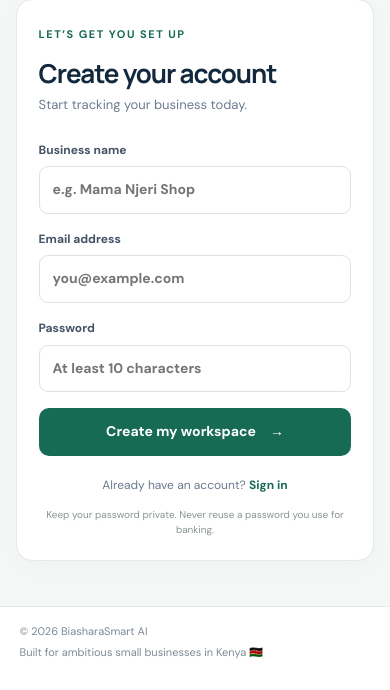
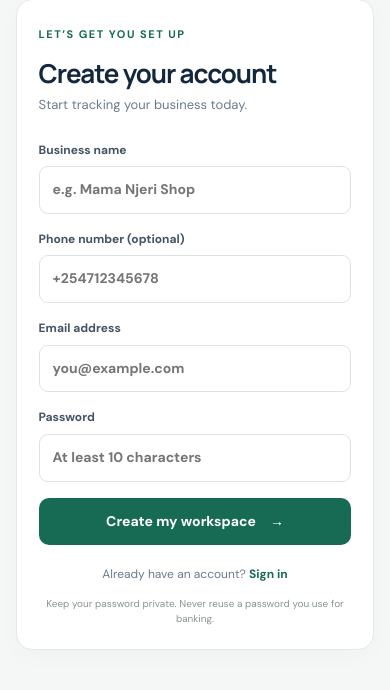
Before and after one commit to johnnychess43/biashara-smart-ai, a Flask app: page /register in a window 390 px wide. Shown: the part 408-1098 px from the top of the page. Before the commit the page ends 1067 px from the top, so only its background shows below. Run offline with Flask 3, Linux system fonts and the light colour scheme; some libraries are stand-ins or nearby versions.

Commit message:
Add optional phone field to account registration

```diff
--- a/templates/auth.html
+++ b/templates/auth.html
@@ -4,7 +4,7 @@
 <section class="auth-wrap"><div class="auth-aside"><span class="eyebrow">YOUR NEXT CHAPTER</span><h1>Good decisions start with <span>good numbers.</span></h1><p>Give your business a clear home for sales, inventory and expenses.</p><div class="aside-stat"><strong>One workspace.</strong><span>Your business records, organised in one place.</span></div></div>
 <div class="auth-card"><span class="eyebrow">{{ 'LET’S GET YOU SET UP' if mode == 'register' else 'WELCOME BACK' }}</span><h2>{{ 'Create your account' if mode == 'register' else 'Sign in to your workspace' }}</h2><p class="muted">{{ 'Start tracking your business today.' if mode == 'register' else 'Your business is ready when you are.' }}</p>
 <form method="post" class="stack-form"><input type="hidden" name="csrf_token" value="{{ csrf_token() }}">
-{% if mode == 'register' %}<label>Business name<input name="business_name" maxlength="120" autocomplete="organization" placeholder="e.g. Mama Njeri Shop" required></label>{% endif %}
+{% if mode == 'register' %}<label>Business name<input name="business_name" maxlength="120" autocomplete="organization" placeholder="e.g. Mama Njeri Shop" required></label><label>Phone number (optional)<input name="phone" type="tel" maxlength="32" autocomplete="tel" placeholder="+254712345678"></label>{% endif %}
 <label>Email address<input name="email" type="email" maxlength="255" autocomplete="email" placeholder="you@example.com" required></label>
 <label>Password<input name="password" type="password" minlength="10" autocomplete="{{ 'new-password' if mode == 'register' else 'current-password' }}" placeholder="{{ 'At least 10 characters' if mode == 'register' else 'Your password' }}" required></label>
 <button class="button primary full" type="submit">{{ 'Create my workspace' if mode == 'register' else 'Sign in' }} <span>→</span></button></form>
```
